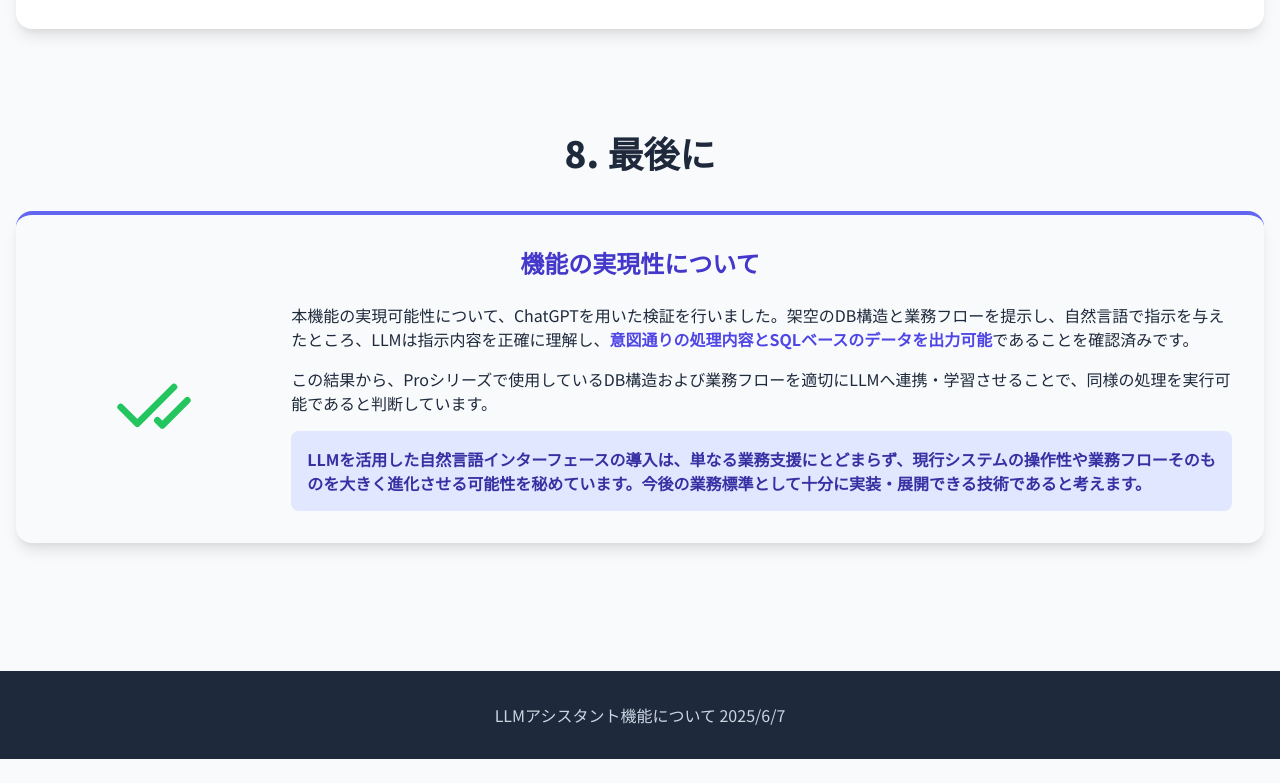
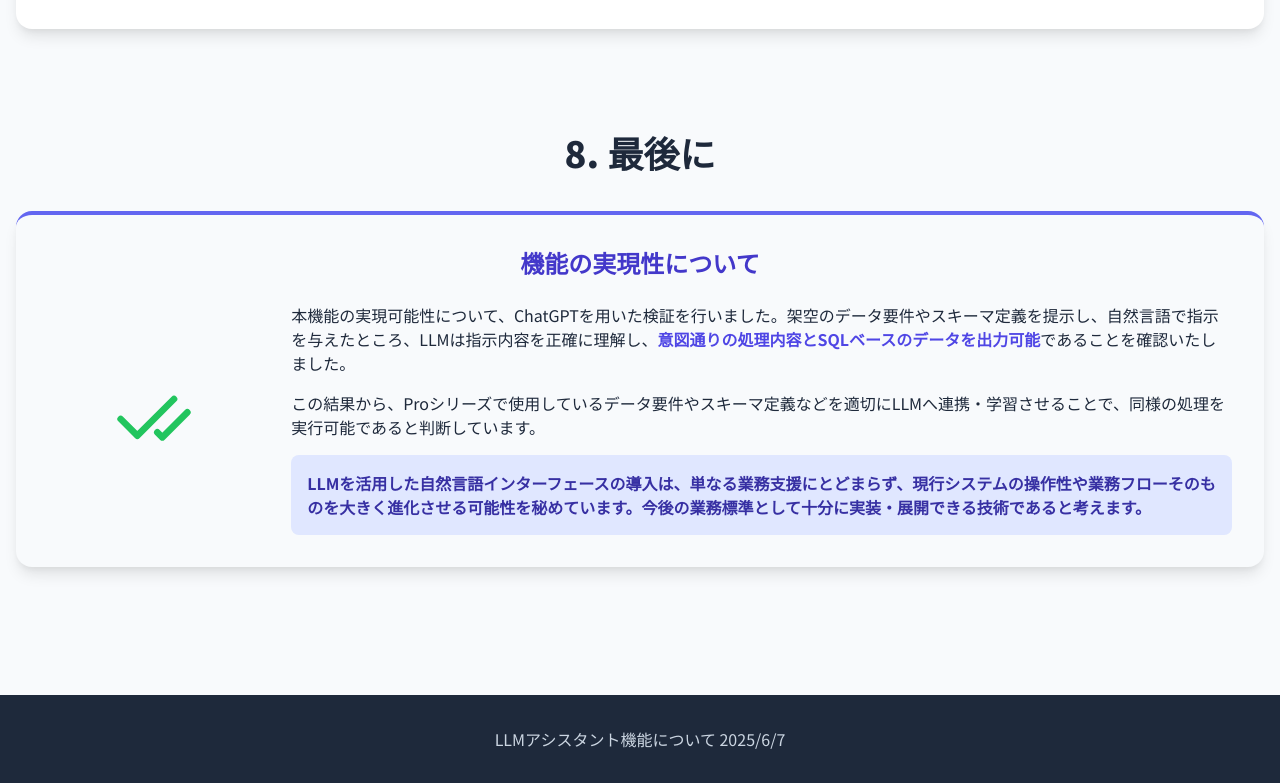
Before and after one commit to FumiyaKumabe/LLM_Assistant, a plain HTML site: page index.html in a window 1280 px wide. Shown: the part 5101-5884 px from the top of the page. Before the commit the page ends 5860 px from the top, so only its background shows below. Drawn offline with nearby package versions, Linux system fonts and the light colour scheme.

Commit message:
Update index.html

```diff
--- a/index.html
+++ b/index.html
@@ -413,8 +413,9 @@
                         <i data-lucide="check-check" class="text-green-500" style="width: 80px; height: 80px;"></i>
                     </div>
                     <div class="md:col-span-4">
-                        <p class="mb-4">本機能の実現可能性について、ChatGPTを用いた検証を行いました。架空のDB構造と業務フローを提示し、自然言語で指示を与えたところ、LLMは指示内容を正確に理解し、<strong class="text-indigo-600">意図通りの処理内容とSQLベースのデータを出力可能</strong>であることを確認済みです。</p>
-                        <p class="mb-4">この結果から、Proシリーズで使用しているDB構造および業務フローを適切にLLMへ連携・学習させることで、同様の処理を実行可能であると判断しています。</p>
+                        <p class="mb-4">本機能の実現可能性について、ChatGPTを用いた検証を行いました。架空のデータ要件やスキーマ定義を提示し、自然言語で指示を与えたところ、LLMは指示内容を正確に理解し、<strong class="text-indigo-600">意図通りの処理内容とSQLベースのデータを出力可能</strong>であることを確認いたしました。</p>
+                        <p class="mb-4">この結果から、Proシリーズで使用しているデータ要件やスキーマ定義などを適切にLLMへ連携・学習させることで、同様の処理を実行可能であると判断しています。
+                    </p>
                         <div class="bg-indigo-100 text-indigo-800 p-4 rounded-lg">
                             <p class="font-bold">LLMを活用した自然言語インターフェースの導入は、単なる業務支援にとどまらず、現行システムの操作性や業務フローそのものを大きく進化させる可能性を秘めています。今後の業務標準として十分に実装・展開できる技術であると考えます。</p>
                         </div>
```
